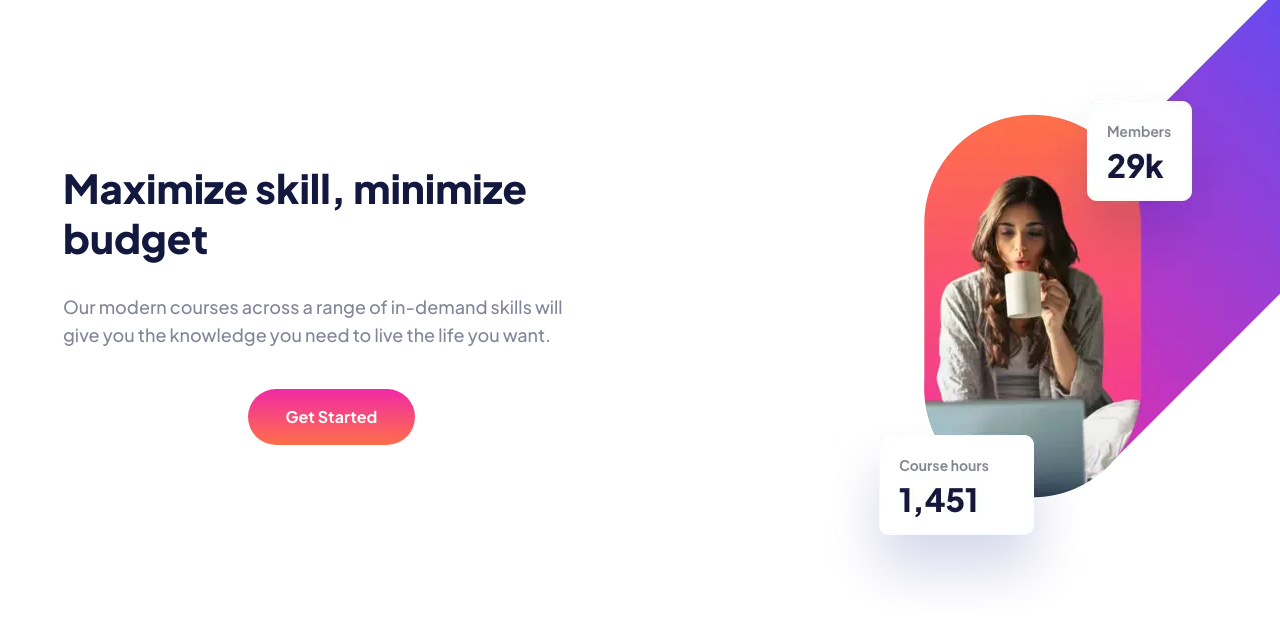
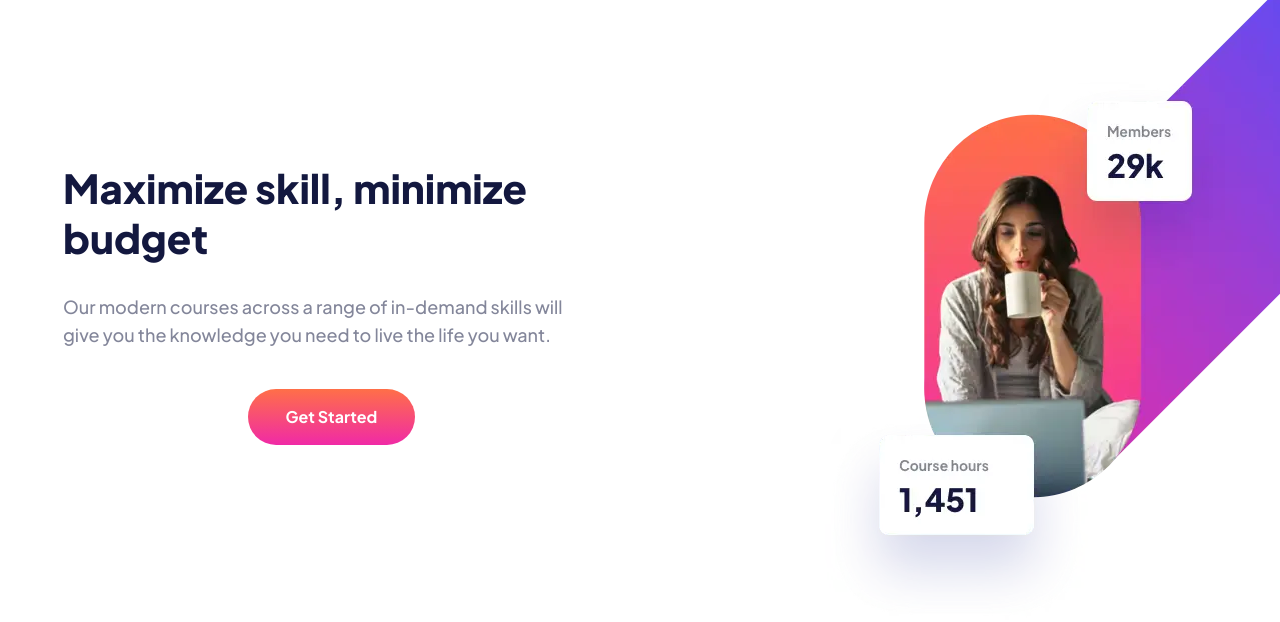
Before and after one commit to dorian-edwards/e-learning, a React (Create React App) app: page / in a window 1280 px wide. Shown: the top 622 px of the page. Built offline with nearby package versions, Linux system fonts and the light colour scheme.

Commit message:
add Banner component

```diff
--- /dev/null
+++ b/src/components/Banner.tsx
@@ -0,0 +1,7 @@
+const Banner = () => (
+  <div className='banner-card font-sans font-extra-bold text-2xl desktop:text-[32px] desktop:leading-[40px] text-white max-w-[350px] p-6 rounded-[10px] sunrise'>
+    Check out our most popular courses!
+  </div>
+)
+
+export default Banner
--- a/src/index.css
+++ b/src/index.css
@@ -4,7 +4,7 @@
 
 @layer utilities {
   .sunrise {
-    @apply bg-gradient-to-b from-frostbite to-outrageous-orange;
+    @apply bg-gradient-to-b from-outrageous-orange to-frostbite;
   }
 
   .sunset {
```
